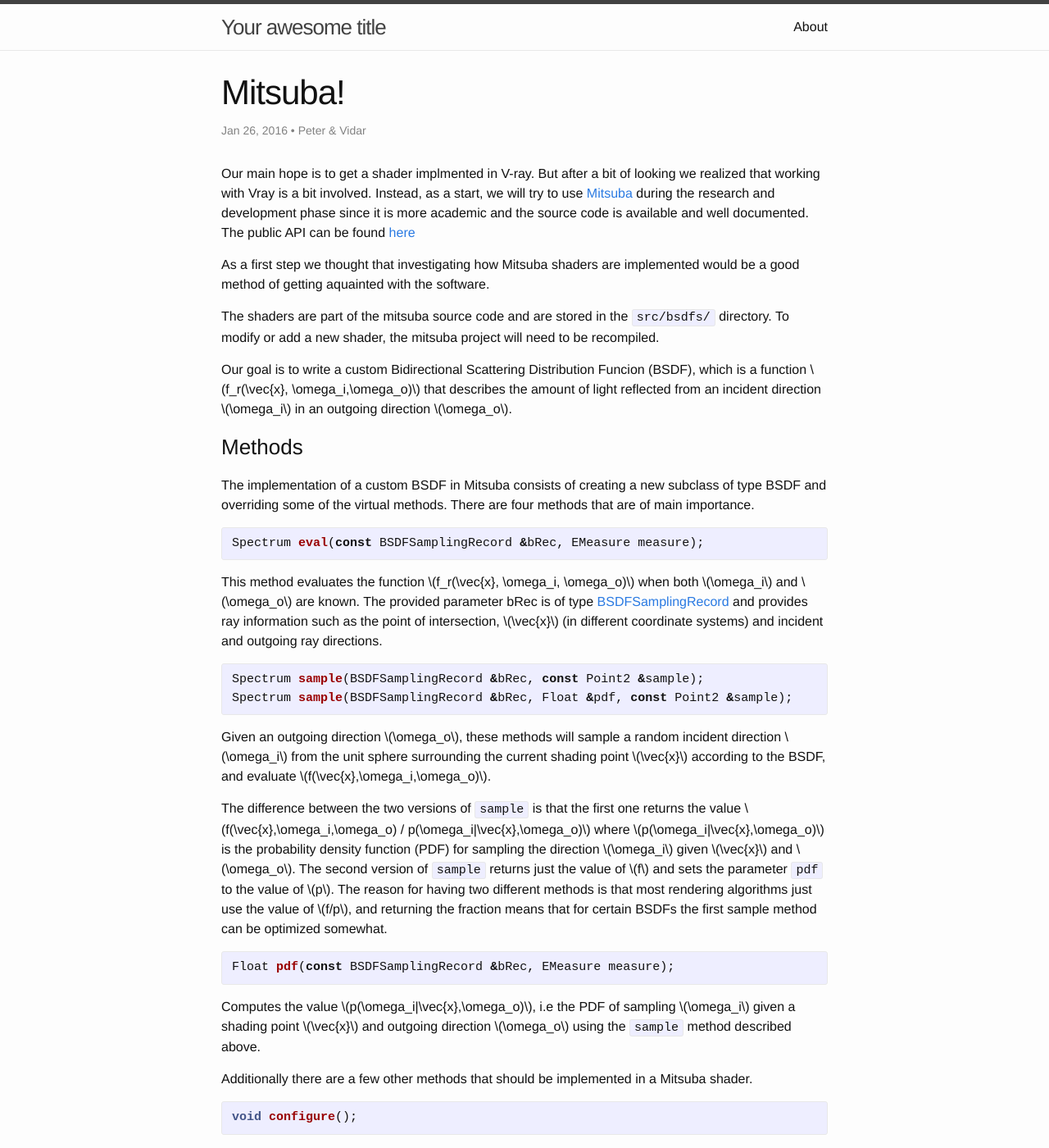
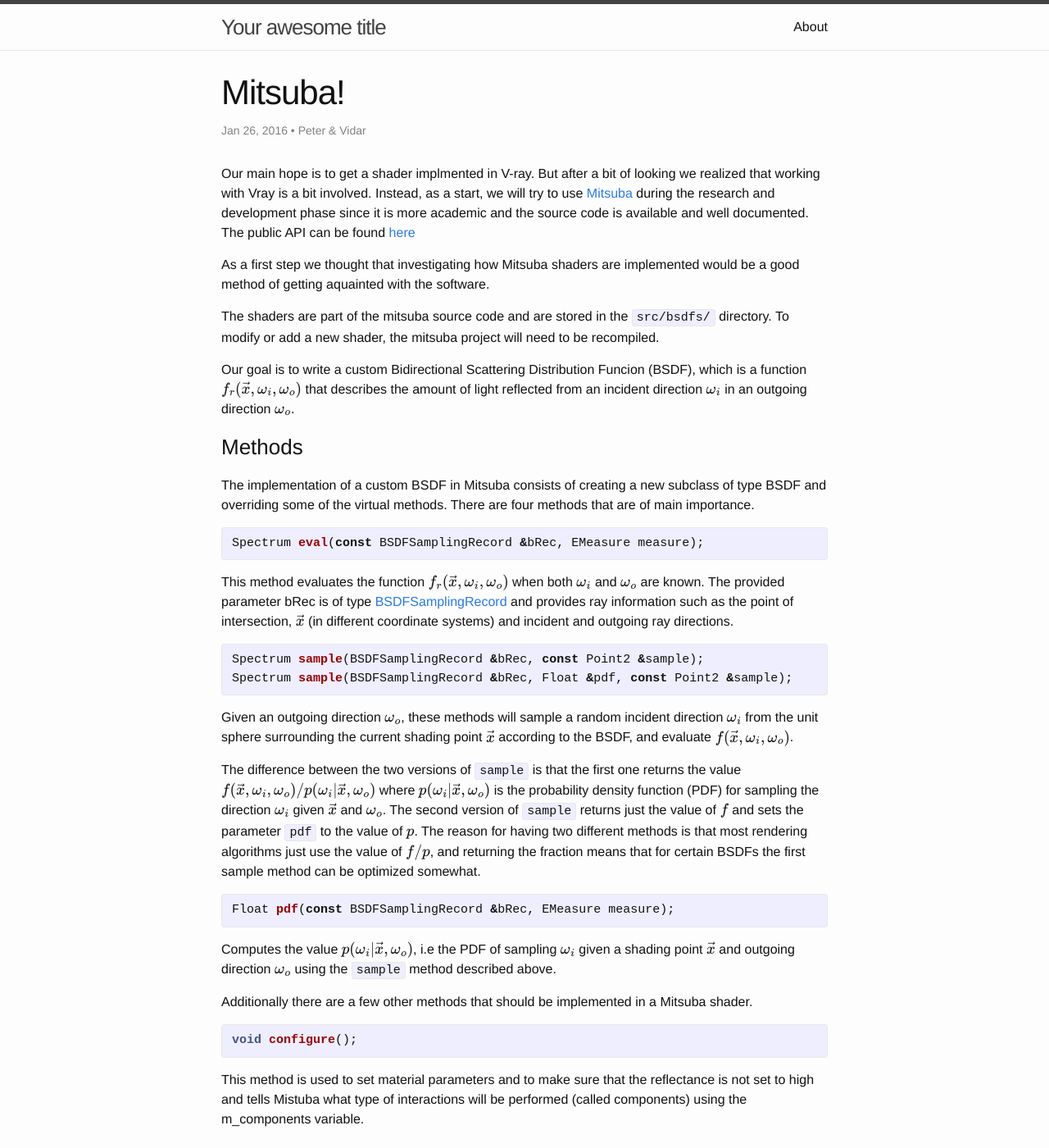
Before and after one commit to karljakoblarsson/Bachelor-work-Furniture, a Jekyll site: the page built from _posts/2016-01-26-mitsuba.markdown, in a window 1280 px wide and 1400 px high. Shown: the whole window at 82% size. Built offline with Jekyll 4.4.1, drawn with Linux system fonts in a browser that asks for light colours; formulas are drawn with MathJax 3; part of the change alters nothing that is shown; some of the changed text lies outside the part shown.

```diff
--- a/_includes/head.html
+++ b/_includes/head.html
@@ -9,4 +9,5 @@
   <link rel="stylesheet" href="{{ "/css/main.css" | prepend: site.baseurl }}">
   <link rel="canonical" href="{{ page.url | replace:'index.html','' | prepend: site.baseurl | prepend: site.url }}">
   <link rel="alternate" type="application/rss+xml" title="{{ site.title }}" href="{{ "/feed.xml" | prepend: site.baseurl | prepend: site.url }}">
+  <script src="http://cdn.mathjax.org/mathjax/latest/MathJax.js?config=TeX-AMS-MML_HTMLorMML" type="text/javascript"></script>
 </head>
--- a/_posts/2016-01-26-mitsuba.markdown
+++ b/_posts/2016-01-26-mitsuba.markdown
@@ -73,8 +73,8 @@ And lastly a method to return a string representation of the shader together wit
 
 As a test we created a simple bsdf shader for mitsuba and used the provided implementation of the SmoothDiffuse shader as a reference. The result can be seen below.
 
-![Cornell box using a normal SmoothDiffuse shader]({{ site.url }}/assets/clothshader/2016-01-26-cbox.png)
-![Cornell box using a our modified Striped shader]({{ site.url }}/assets/clothshader/2016-01-26-cboxstripes.png)
+![Cornell box using a normal SmoothDiffuse shader]({{ base.url }}/assets/clothshader/2016-01-26-cbox.png)
+![Cornell box using a our modified Striped shader]({{ base.url }}/assets/clothshader/2016-01-26-cboxstripes.png)
 
 
 \begin{equation}
```
